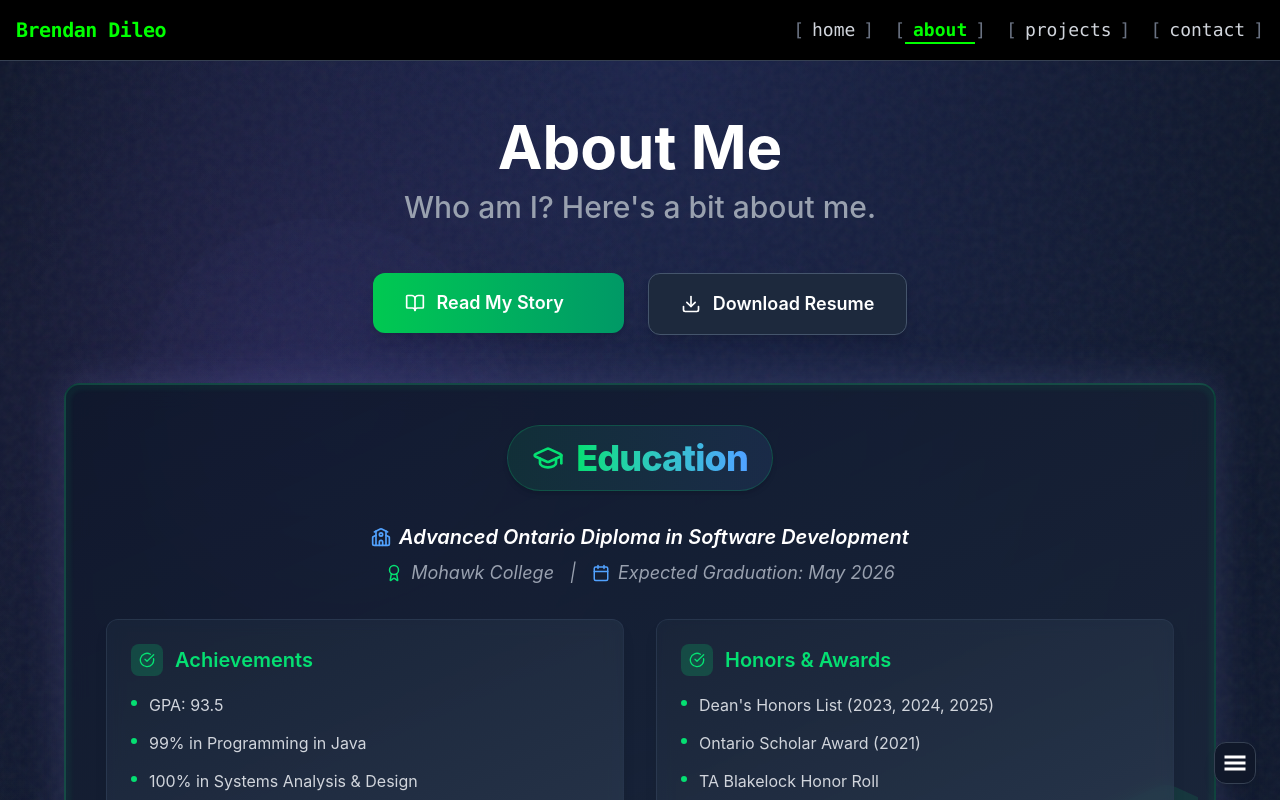
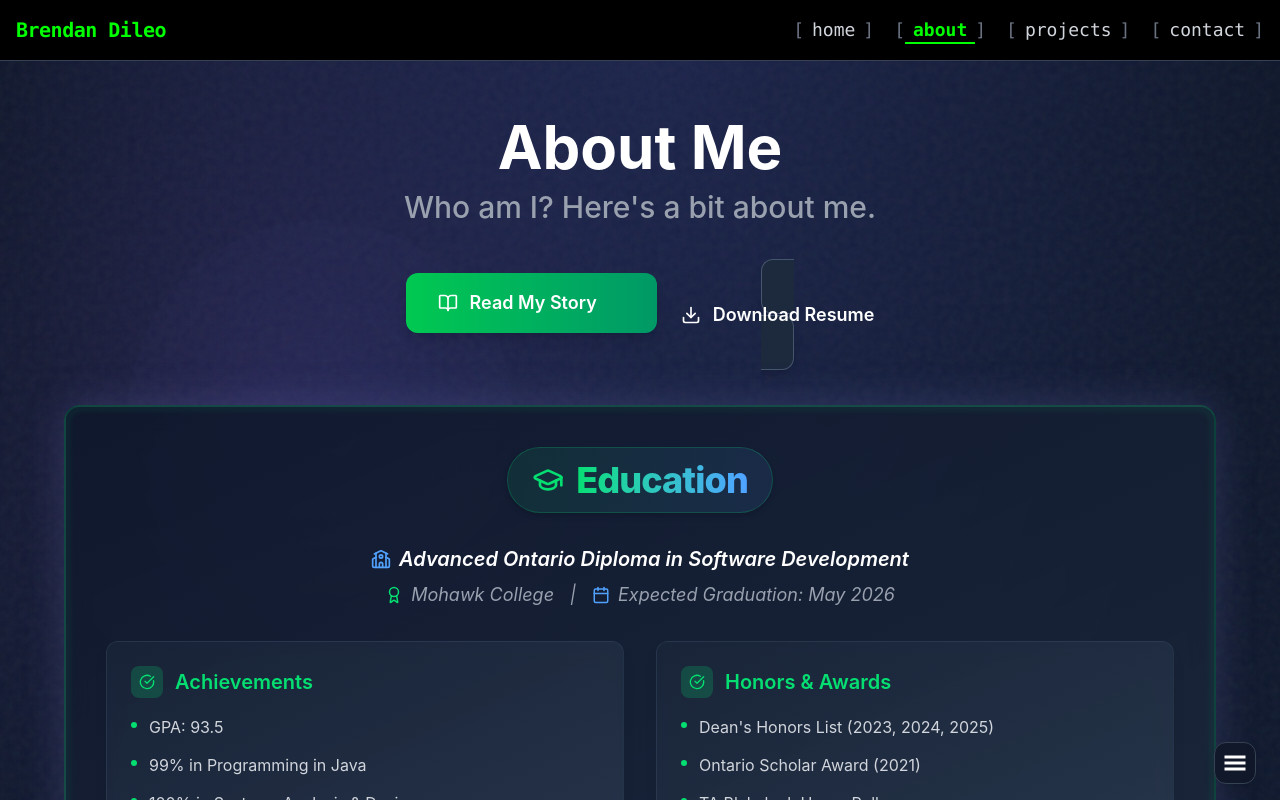
Before and after one commit to brendanddev/brendans-website, a React (Vite) app in the folder frontend/: page /about in a window 1280 px wide. Shown: the top 800 px of the page. Built offline with nearby package versions, Linux system fonts and the light colour scheme.

Commit message:
Update button component

```diff
--- a/frontend/src/components/common/Button.jsx
+++ b/frontend/src/components/common/Button.jsx
@@ -6,15 +6,33 @@
  * A reusable buttom component providing a consistent and styled button interface
  */
 
-const Button = ({ children, onClick, type = "button", className = "", ...props }) => (
-    <button
+
+const Button = ({ children, onClick, type = "button", className = "", as: Component = "button", ...props }) => {
+
+  // Check if the component is a button
+  if (Component === "button") {
+    return (
+      <button
         type={type}
         onClick={onClick}
-        className={`bg-green-400 text-slate-900 font-bold px-6 py-2 rounded-lg hover:bg-green-500 transition-all duration-300 transform hover:scale-105 shadow-[0_0_15px_rgba(50,205,50,0.5)] active:scale-95 ${className}`}
+        className={className}
         {...props}
-  >
-    {children}
-  </button>
-);
+      >
+        {children}
+      </button>
+    );
+  }
+
+  // For other components
+  return (
+    <Component
+      onClick={onClick}
+      className={className}
+      {...props}
+    >
+      {children}
+    </Component>
+  );
+};
 
 export default Button;
```
